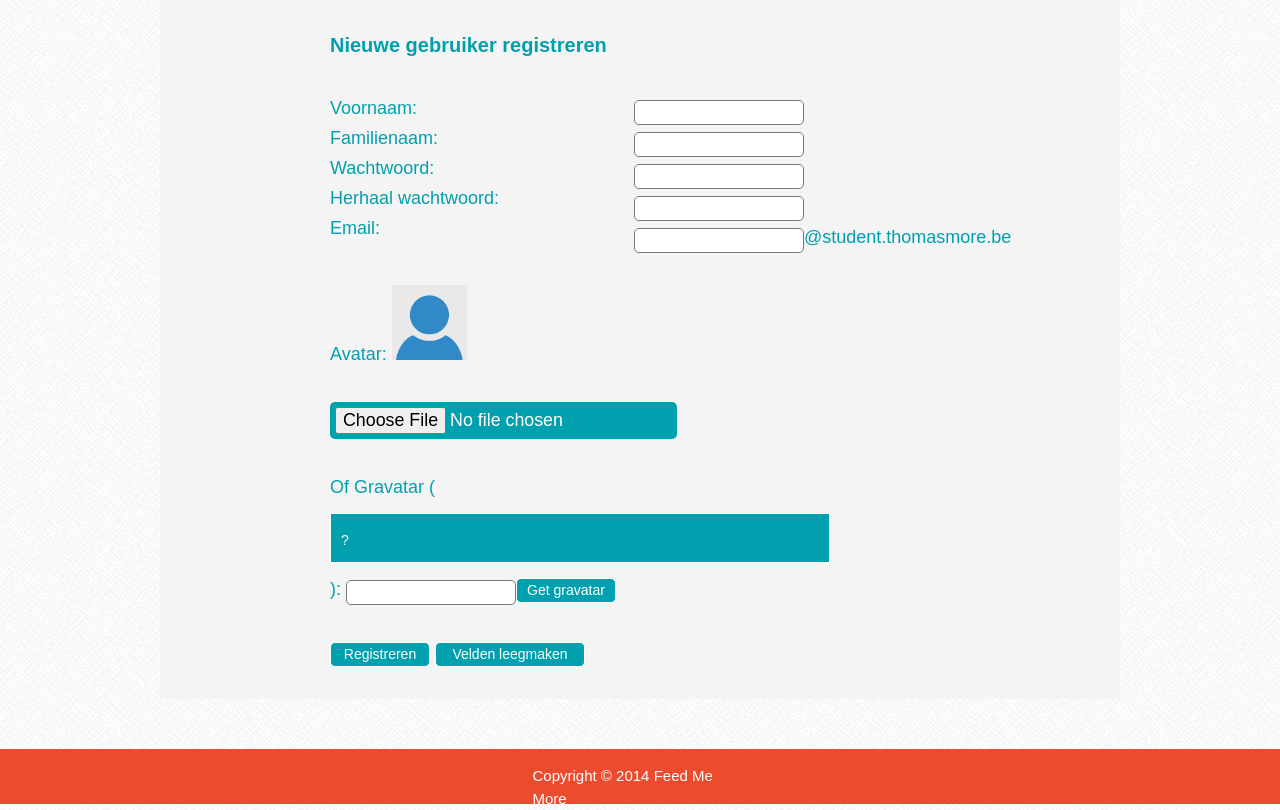
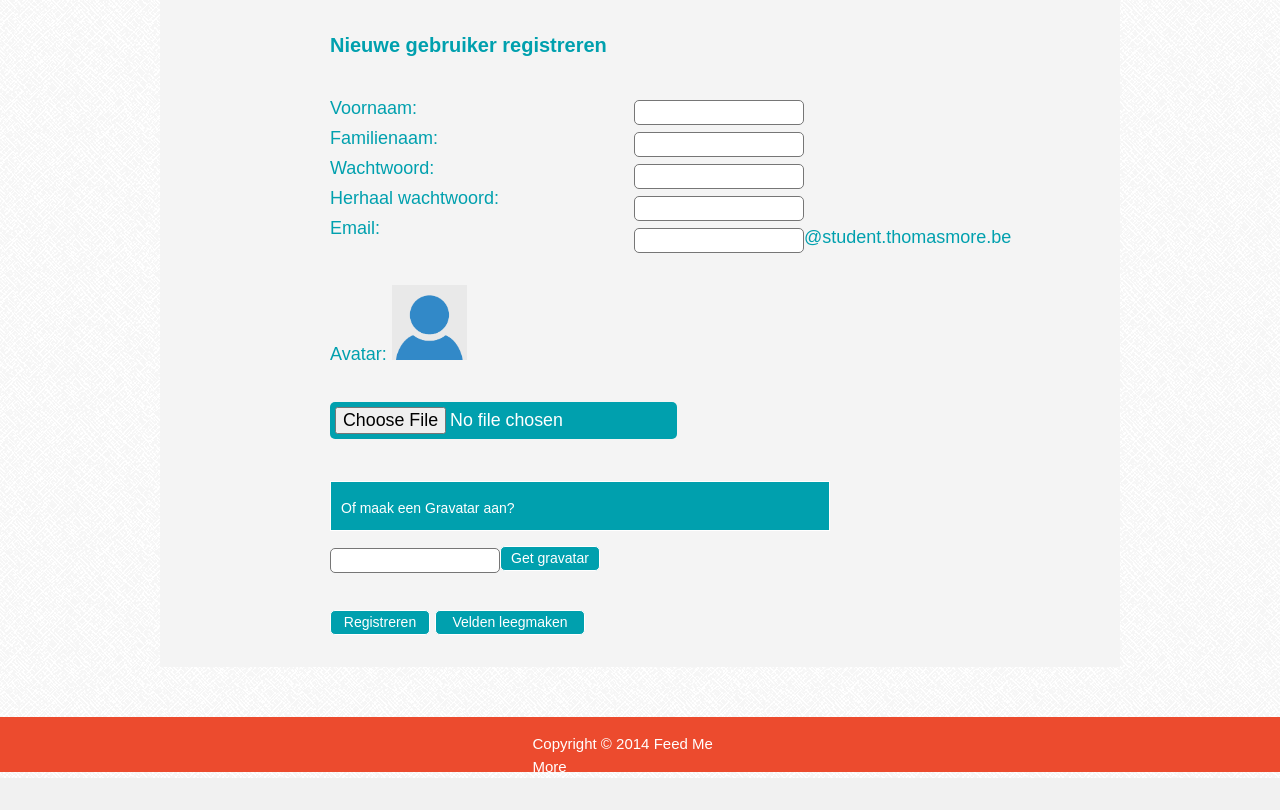
Before and after one commit to larspeeters/FeedMeMore, a PHP site: the page made by register.php in a window 1280 px wide. Shown: the part 145-955 px from the top of the page. After the commit the page ends 923 px from the top, so only its background shows below. Run offline with PHP 8.4, Linux system fonts and the light colour scheme; some libraries are stand-ins or nearby versions.

Commit message:
gravatar

```diff
--- a/register.php
+++ b/register.php
@@ -54,7 +54,7 @@ include("includes/nav.include.php");
             <input type="text" size="8" maxlength="8" name="email" id="mail"/>@student.thomasmore.be<span id="emailCheck" style="color:red;"> </span><br /><br />
             <label for="avatar" >Avatar: </label><img src="images/avatar.png" alt="Your avatar" title="Kies een avatar" width="75" height="75" id="avatar" /> <br /><br />
             <input type="file" name="avatar" id="file" /><br /><br />
-            Of Gravatar (<a href="http://nl.gravatar.com/">?</a>):
+            <a href="http://nl.gravatar.com/">Of maak een Gravatar aan?</a>
             <input type="text" name="gravatar" id="gravatar" /><input type="button" id="image" value="Get gravatar" /><input type="text" hidden="hidden" name="linkgrav" id="link"/><br /><br />
             <input type="submit" value="Registreren" id="btnRegister" /> <input type="button" value="Velden leegmaken" id="formreset" />
         </fieldset>
```
